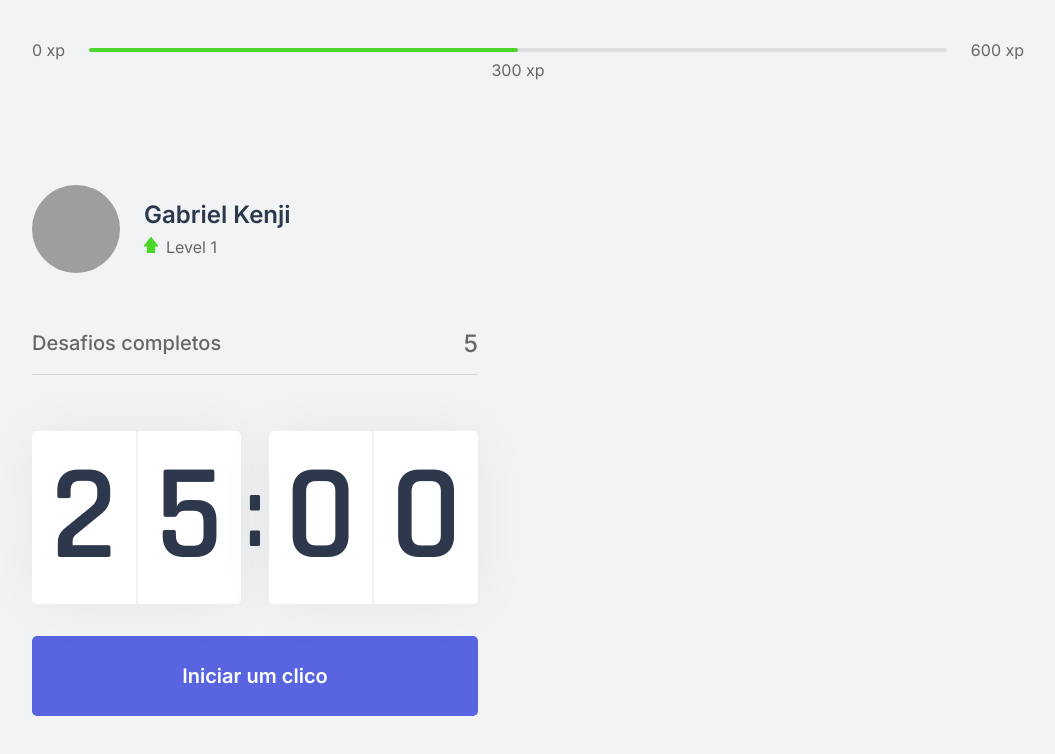
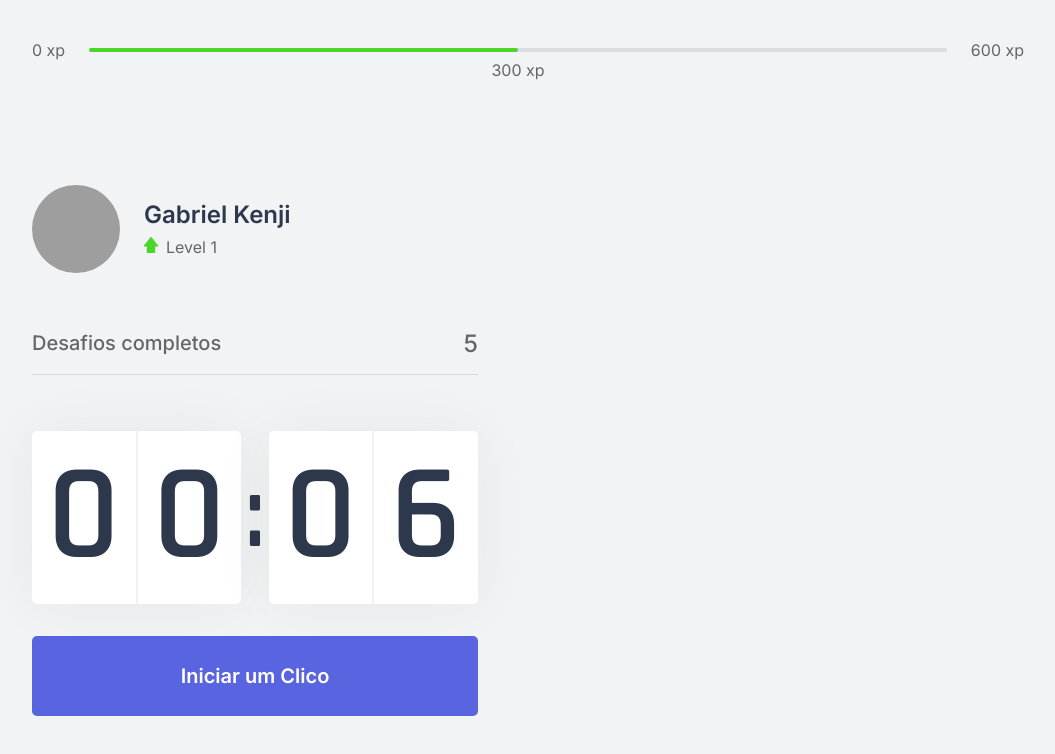
Before and after one commit to WD-GabrielKenji/NLW4-TrilhaDeReact, a Next.js app: page / in a window 1280 px wide. Shown: the top 754 px of the page, without its empty margins (112-1167 px from the left). Built offline with nearby package versions, Linux system fonts and the light colour scheme; grey boxes are pictures that could not be loaded.

Commit message:
Segunda Etapa do NLW4-React: Terminado as funcionabilidades e estilizações do Countdown

```diff
--- a/src/components/Countdown.tsx
+++ b/src/components/Countdown.tsx
@@ -1,24 +1,86 @@
+import { useState, useEffect } from "react"; // Importe do State do React / funcionalidade useEffect - disparar um rook (um efeito colaterar), é ativado quando algo mudar ou algo acontecer ele executa uma função ou dispara um efeito colateral
 import styles from "../styles/components/Countdown.module.css"
 
+let countdownTimeout: NodeJS.Timeout; // Criando uma variavel com uma variavel global
+
 export function Countdown() {
+    const [time, setTime] = useState(0.1 * 60) // Fazendo o Countdown é segundos
+    const [isActive, setIsActive] = useState(false) // Fazendo um Estado para verificar se o countdown esta ativo ou desativado
+    const [hasFinished, setHasFinished] = useState(false); //
+
+    const minutes = Math.floor(time / 60); // Converte o tempo em minutos
+    const seconds = time % 60; // Pega o valor o tempo de cima e o restante da divisão referindo aos segundos
+
+    const [minuteLeft, minuteRight] = String(minutes).padStart(2, '0').split(''); // Com o ".split('')" dividimos a String em caracteres (25 '2' '5') / ".padStart(2, '0')" verifica a String tem pelo menos 2 caracteres, se não tiver acrescenta um "0" no começo (padStart -> '5' -> '0' '5')
+    const [secondLeft, secondRight] = String(seconds).padStart(2, '0').split('');
+
+    function startCountdown(){ //Função que inicia o contador
+        setIsActive(true);
+    }
+
+    function resetCountdown(){ // Função para parar o Countdown
+        clearTimeout(countdownTimeout); // Limpando o tempo esgotado para cancelar o deplay de 1s para Encerrar a aplicação
+        setIsActive(false);
+        setTime(0.1 * 60); // Resetando o tempo quando o countdown for parada
+    }
+
+    // Para inicar o useEffect: ( 'oq deseja disparar', 'quando deseja executar' )
+    useEffect(() => {
+        if(isActive && time > 0){ // Se o countdown for ativo && timer for maior que 0
+            countdownTimeout = setTimeout(() =>{ // Passando o retorno da variavel tipada no "setTimeout" / "setTimeout" - é uma funcionabilidade que executa em um certo periodo de tempo / No caso executara em 1s:
+                setTime(time - 1); // Tirando 1s do tempo
+            }, 1000); // "1000" representa o delay
+        }  else if (isActive && time === 0){ // Quando o countdown for finalizado (chegar a 0)
+            setHasFinished(true); // Passando um booleano - correspondendo que finalizou
+            setIsActive(false); // Só por boa pratica: Só para mudar mesmo o valor do booleano do countdown passando que ele finzalizou só
+        }
+    }, [isActive, time]) // Executando uma função sempre que o valor de "active" mudar de false -> true / Acrescentando o time - quer dizer vai ativar toda vez que o valor de active mudar e o tempo tbm (ou seja, ficara continuo)
+
     return(
         <div>
             <div className={styles.countdownContainer}>
                 <div>
-                    <span>2</span>
-                    <span>5</span>
+                    <span>{minuteLeft}</span>
+                    <span>{minuteRight}</span>
                 </div>
                 <span>:</span>
                 <div>
-                    <span>0</span>
-                    <span>0</span>
+                    <span>{secondLeft}</span>
+                    <span>{secondRight}</span>
                 </div>
             </div>
 
-                <button type="button" className={styles.countdownButton}>
-                    Iniciar um clico
-                </button>
+                {hasFinished ? (
+                    <button
+                        disabled
+                        className={styles.countdownButton}
+                    >
+                        Ciclo Encerrado
+                    </button>
+                ) : ( // Adicionamos isto para os Dois Dotões Abaixo só terem interações enquanto Botão de Encerrado não aparecer / Depois que o countdown é encerrado o botão so apresentara como Ciclo Encerrado, sem interações e sem apresentar os outros botões
+                    <>
+                        {isActive ? (
+                            <button
+                                type="button"
+                                className={`${styles.countdownButton} ${styles.countdownButtonActive}`}
+                                onClick={resetCountdown}
+                            >
+                                Abandonar Ciclo
+                            </button>
+                        ) : (
+                            <button
+                                type="button"
+                                className={styles.countdownButton}
+                                onClick={startCountdown}
+                            >
+                                Iniciar um Clico
+                            </button>
+                        )}
+                    </>
+                )}
+        </div>
+    ); // Ternario se para a aplicação indentificar se estiver ativo apresentará o botão de Abandonar ciclo ou se não estiver ativo apresentara o botão de Iniciar um ciclo
+       // Dentro do className podemos concatena duas string, herdara e reatribuira os valores presentes em um para o outro
+       // if ternario {} podemos usar apenas uma condição passando desta maneira -> {'variavel booleana' && 'condição'}
 
-        </div>
-    );
 }
--- a/src/styles/components/Countdown.module.css
+++ b/src/styles/components/Countdown.module.css
@@ -59,6 +59,22 @@
     transition: backgroung-color 0.2s; /* Adicionando um timing para quando houver uma transição da cor do botão mudar durar entre 0.2s */
 }
 
-.countdownButton:hover { /* houver é o efeito onde quando o mouse passar por cima do botão apresentara os efeitos configurados aqui */
+.countdownButton:not(:disabled):hover { /* :not(:disabled) verifica o hover esta desabilitado / hover é o efeito onde quando o mouse passar por cima do botão apresentara os efeitos configurados aqui */
     background: var(--blue-dark);
 }
+
+.countdownButtonActive{
+    background: var(--white);
+    color: var(--title);
+}
+
+.countdownButtonActive:not(:disabled):hover{
+    background: var(--red);
+    color: var(--white);
+}
+
+.countdownButton:disabled{ /* Verificando se o Botão esta desabilitado e reatribuindo e atribuindo algumas propriedades de estilo */
+    background: var(--white);
+    color: var(--text);
+    cursor: not-allowed;
+}
```
